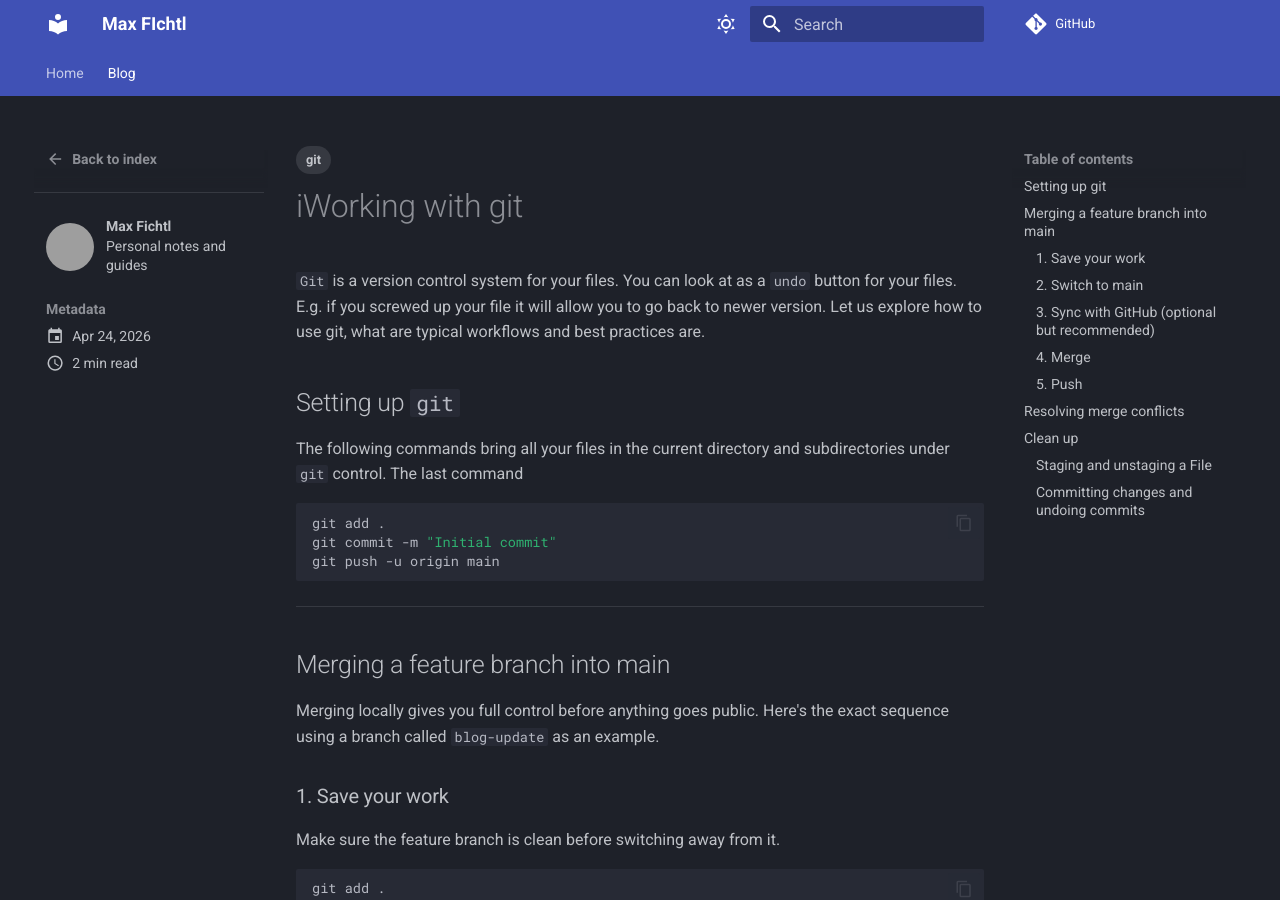
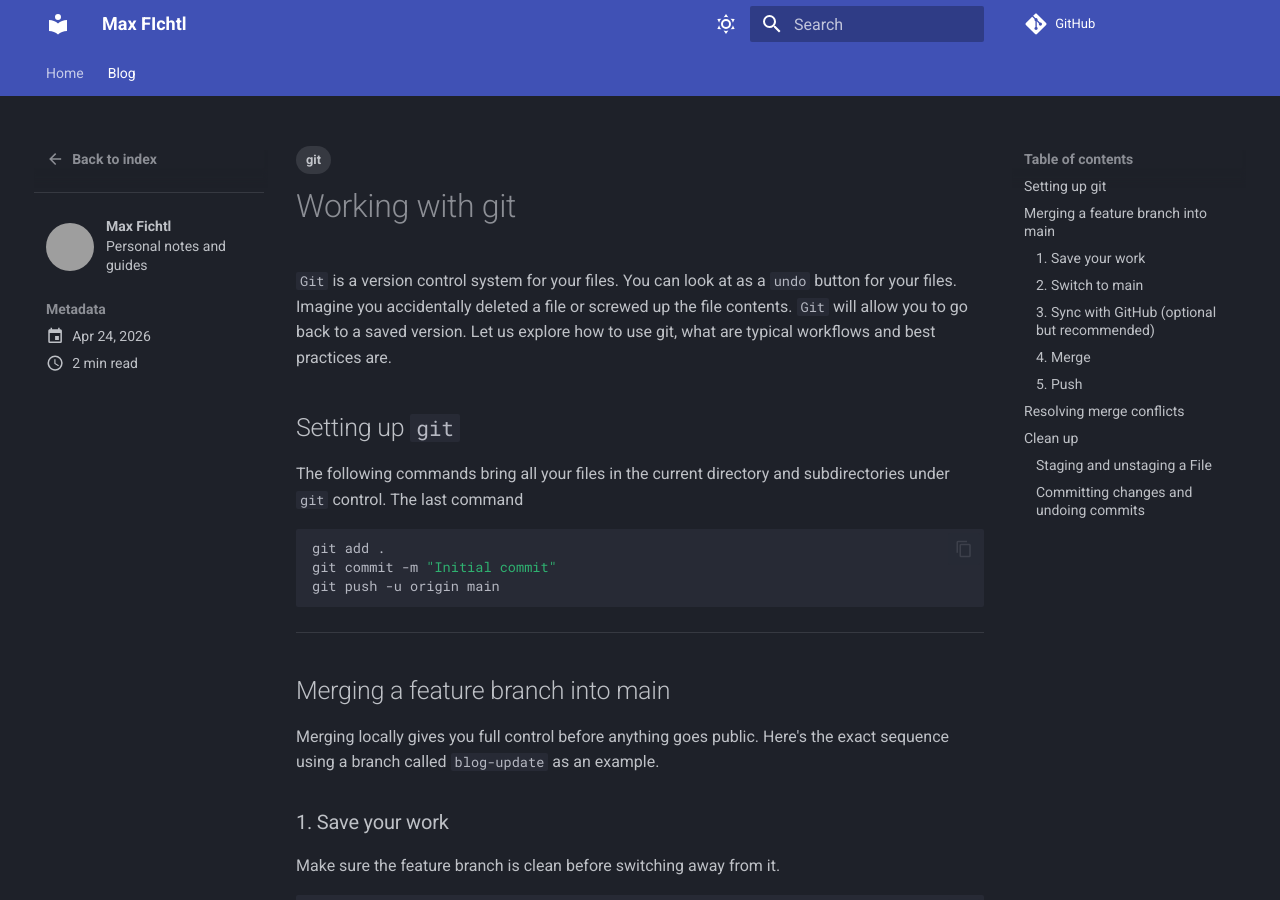
Before and after one commit to max-fic/site, an MkDocs documentation site: the page built from docs/blog/posts/2026-04-24-working-with-git.md, in a window 1280 px wide and 900 px high. Built offline with MkDocs 1.6.1 and Material for MkDocs 9.7.7, drawn with Linux system fonts in a browser that asks for light colours; comment, search, counter and statistics services are not loaded; grey boxes are pictures that could not be loaded.

Commit message:
fix: Fixed typos aand introductory pargagraph

```diff
--- a/docs/blog/posts/2026-04-24-working-with-git.md
+++ b/docs/blog/posts/2026-04-24-working-with-git.md
@@ -1,5 +1,5 @@
 ---
-title: iWorking with git
+title: Working with git
 description: How to use git for managing your source file
 date: 2026-04-24
 authors:
@@ -8,7 +8,7 @@ tags:
   - git
 ---
 
-`Git` is a version control system for your files. You can look at as a `undo` button for your files. E.g. if you screwed up your file it will allow you to go back to newer version. Let us explore how to use git, what are typical workflows and best practices are.
+`Git` is a version control system for your files. You can look at as a `undo` button for your files. Imagine you accidentally deleted a file or screwed up the file contents. `Git` will allow you to go back to a saved version. Let us explore how to use git, what are typical workflows and best practices are.
 
 
 <!-- more -->
```
